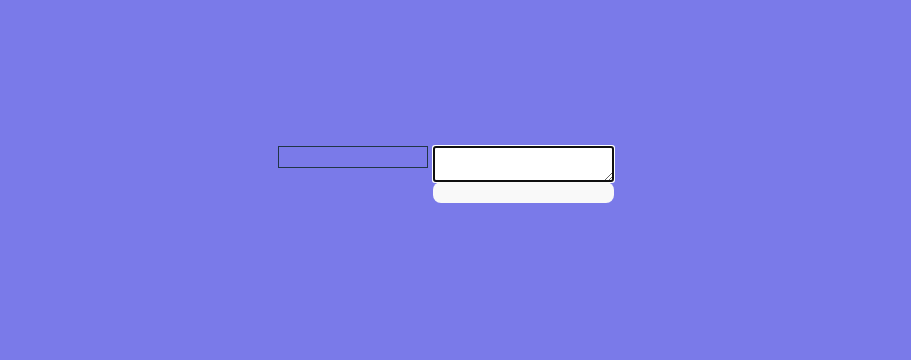
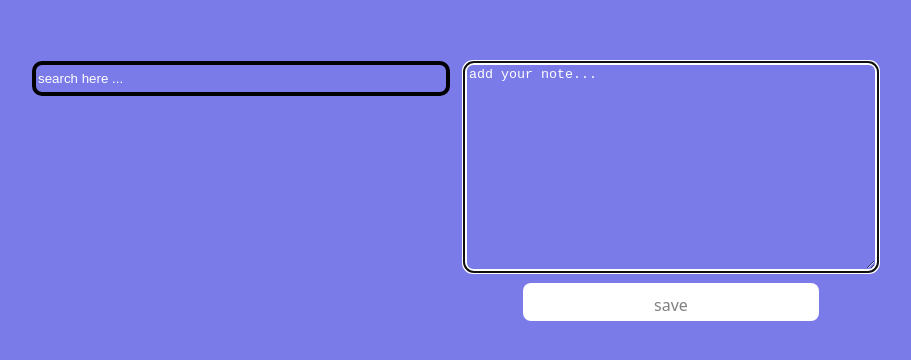
Before and after one commit to Alfaussa/NoteBook, a React (Vite) app in the folder Notebook/: page / in a window 1280 px wide. Shown: the part 204-564 px from the top of the page, without its empty margins (197-1108 px from the left). Built offline with nearby package versions, Linux system fonts and the light colour scheme.

Commit message:
styling completed

```diff
--- a/Notebook/src/App.css
+++ b/Notebook/src/App.css
@@ -2,4 +2,22 @@ body {
 display:flex;
 justify-content: center;
 background-color: rgb(122, 122, 233);
+color:grey;
 }
+
+#root{
+  display:flex;
+  min-width: 70%;
+}
+::-webkit-input-placeholder { /* Chrome, Safari, Opera */
+  color: white;
+}
+:-moz-placeholder { /* Firefox 4-18 */
+  color: white;
+}
+::-moz-placeholder { /* Firefox 19+ */
+  color: white;
+}
+:-ms-input-placeholder { /* IE 10+ */
+  color: white;
+}
--- a/Notebook/src/App.jsx
+++ b/Notebook/src/App.jsx
@@ -7,7 +7,8 @@ import SearchBar from './components/SearchBar'
 import './App.css'
 
 const Root = styled.div`
-  max-width: 1280px;
+color: white;
+width: 100%;
   margin: 0 auto;
   padding: 2rem;
   display: flex;
@@ -15,14 +16,17 @@ const Root = styled.div`
 
 `
 const Notes = styled.div`
+color:grey;
   display: flex;
   flex-direction: column;
   margin:10px;
 `
 const Container = styled.div`
+
   display: flex;
   flex-direction: column;
-
+  min-width: 50%;
+  margin-right: 20px;
 
 `
 function App() {
--- a/Notebook/src/components/NoteItem.jsx
+++ b/Notebook/src/components/NoteItem.jsx
@@ -5,7 +5,7 @@ import styled from 'styled-components'
 const Note = styled.div`
   display: flex;
   justify-content: space-between;
-
+  color:white;
 `
 const Delete = styled.div`
 
--- a/Notebook/src/components/SearchBar.jsx
+++ b/Notebook/src/components/SearchBar.jsx
@@ -5,16 +5,16 @@ import styled from 'styled-components'
 
 const Search = styled.div`
   margin: 0 5px;
-  min-width:150px;
+min-width:150px;
 
 
 `
-const Input = styled.div`
-  height: 20px;
-  border: 1px solid;
-   &:hover {
-    background-color: lightblue;
-  }
+const Input = styled.input`
+  height: 25px;
+  width:100%;
+  border: 4px solid;
+  border-radius: 10px;
+  background-color: rgb(122, 122, 233);
 `
 const SearchBar = ({query, setQuery}) => {
 
--- a/Notebook/src/components/TextareaForm.jsx
+++ b/Notebook/src/components/TextareaForm.jsx
@@ -4,8 +4,22 @@ import styled from 'styled-components'
 const Form = styled.form`
 display: flex;
 flex-direction: column;
-min-width: 150px;
-height: 100px;
+min-width: 50%;
+
+`;
+const Textarea = styled.textarea`
+
+height: 200px;
+border: 4px solid white ;
+border-radius: 10px;
+  background-color: rgb(122, 122, 233);
+`;
+const Button = styled.button`
+background-color: white;
+margin:10px 60px;
+height:38px ;
+color:grey;
+
 `
 const TextareaForm = ({addNote, userInput, setUserInput, saveEditedNote, selectedNote}) => {
 
@@ -25,8 +39,8 @@ const TextareaForm = ({addNote, userInput, setUserInput, saveEditedNote, selecte
 
   return (
 <Form onSubmit={handleClick}>
-<textarea value={userInput} autoFocus onChange={handleChange}></textarea>
-<button type='submit'></button>
+<Textarea placeholder='add your note...' value={userInput} autoFocus onChange={handleChange}></Textarea>
+<Button type='submit'>save</Button>
 </Form>
   )
 }
```
